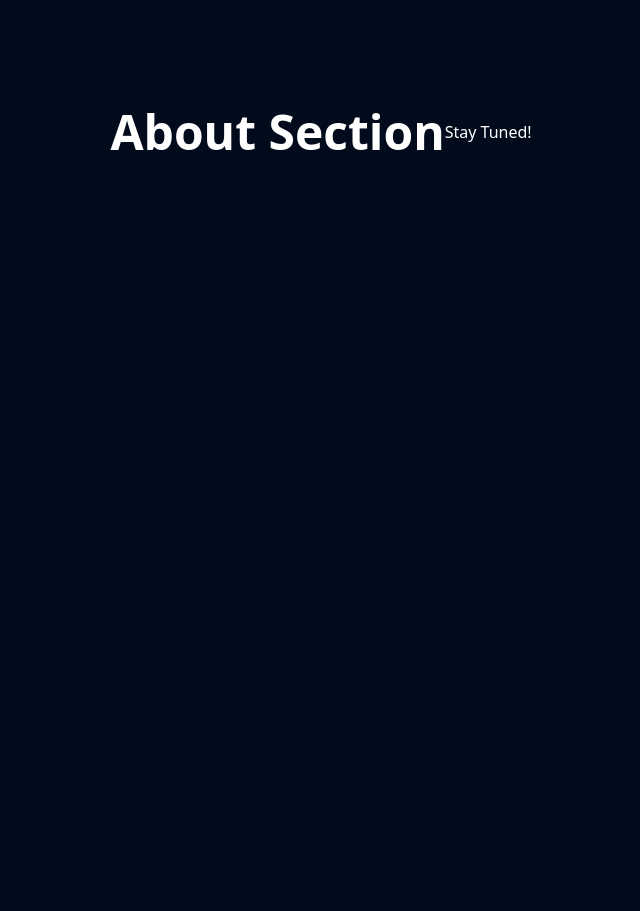
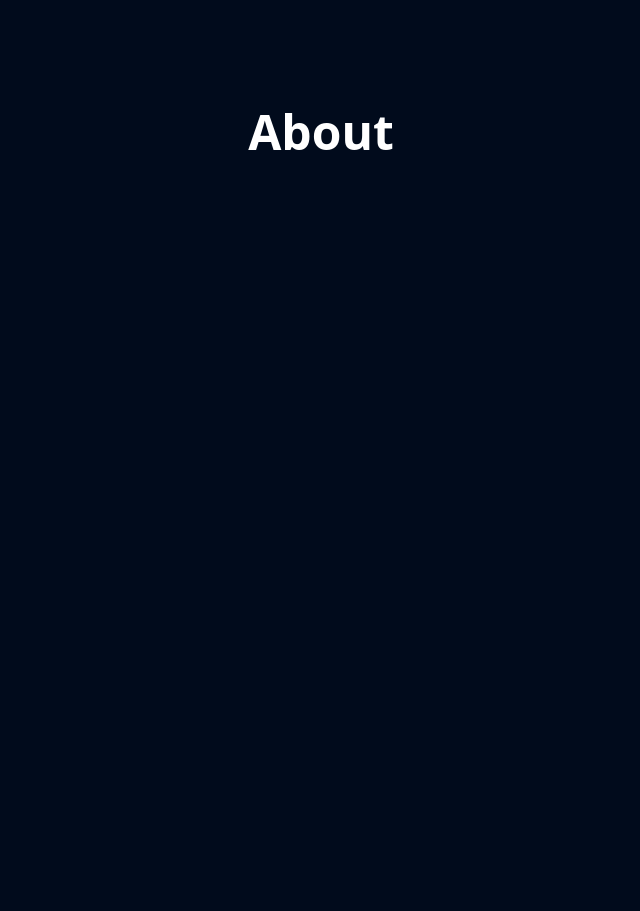
Before and after one commit to AmoghMerudi/my-website, a React (Vite) app: page / in a window 1280 px wide. Shown: the part 2940-3851 px from the top of the page, without its empty margins (319-959 px from the left). Built offline with nearby package versions, Linux system fonts and the light colour scheme.

Commit message:
`Removed redundant text from About and Experience sections`

```diff
--- a/src/sections/About.tsx
+++ b/src/sections/About.tsx
@@ -4,8 +4,7 @@ export default function About(){
             id = "about"
             className = "min-h-screen flex items-center justify-center"
         >
-            <h1 className = "text-5xl font-semibold">About Section</h1>
-            <p className = "text-center">Stay Tuned!</p>
+            <h1 className = "text-5xl font-semibold">About</h1>
         </section>
     )
 }
--- a/src/sections/Experience.tsx
+++ b/src/sections/Experience.tsx
@@ -5,7 +5,6 @@ export default function Experience(){
             className = "min-h-screen flex items-center justify-center"
         >
             <h1 className = "text-5xl font-semibold">Experiences</h1>
-            <p className = "text-center">Stay Tuned!</p>
         </section>
     )
 }
```
